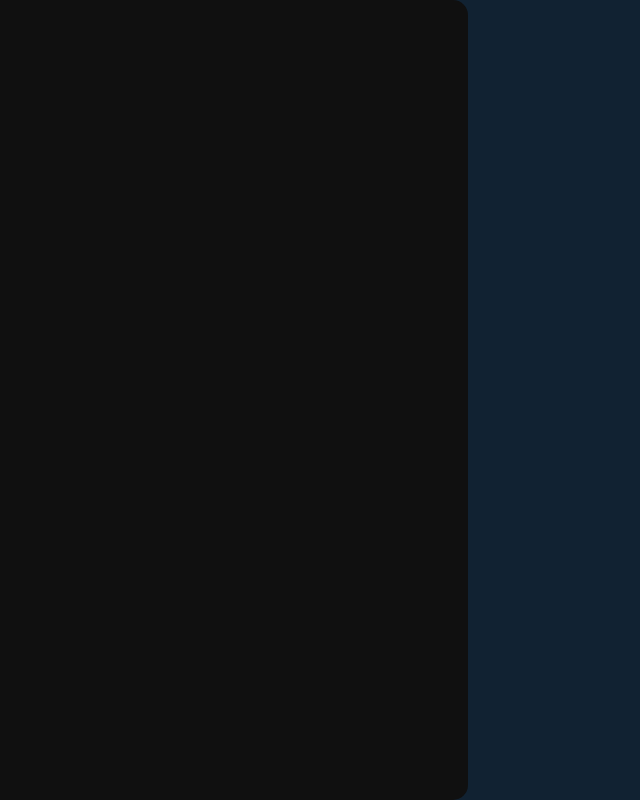
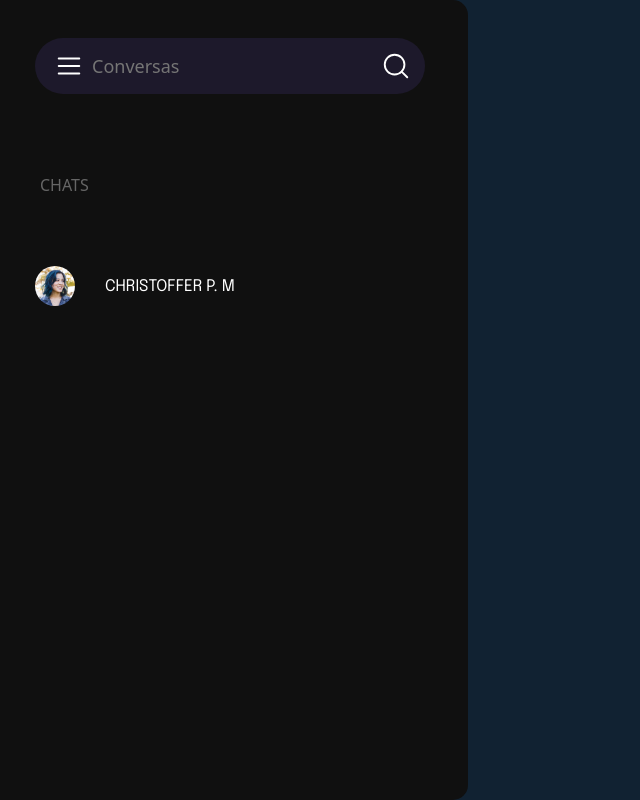
Before and after one commit to Igornalves/legacy-ai-view, a React (Vite) app: page /home in a window 1280 px wide. Shown: the whole page, without its empty margins (0-640 px from the left). Built offline with nearby package versions, Linux system fonts and the light colour scheme.

Commit message:
adcionando o componentes na aplicacao na pagina home

```diff
--- a/index.html
+++ b/index.html
@@ -10,6 +10,7 @@
     <meta name="viewport" content="width=device-width, initial-scale=1.0" />
 
     <link href="https://fonts.googleapis.com/css2?family=Epilogue&display=swap" rel="stylesheet" />
+
     <link href="https://fonts.googleapis.com/css2?family=Inter:opsz@14..32&display=swap"  rel="stylesheet" />
 
     <title>Legacy AI</title>
--- /dev/null
+++ b/src/componentes/AccontsUser/intex.tsx
@@ -0,0 +1,23 @@
+import {
+    ConteinerDiv,
+    Images,
+    Text
+} from "./styles";
+
+import img from '../../assets/2f9ba115c7d5cc790cc48a457815fb67.png'
+
+interface AccontsUserProps {
+    name: string
+    img?: string
+}
+
+export default function AccontsUser({ name }: AccontsUserProps) {
+    return (
+        <ConteinerDiv>
+            <Images src={img} alt=""/>
+            <Text>
+                {name}
+            </Text>
+        </ConteinerDiv>
+    );
+}
--- /dev/null
+++ b/src/componentes/AccontsUser/styles.ts
@@ -0,0 +1,20 @@
+import styled from "styled-components";
+
+export const ConteinerDiv = styled.div`
+    width: 200px;
+    height: 20px;
+    display: flex;
+    align-items: center;
+
+    gap: 30px;
+`
+
+export const Images = styled.img`
+    width: 40px;
+    height: 40px;
+    border-radius: 90px;
+`
+
+export const Text = styled.text`
+    color: white;
+`
--- /dev/null
+++ b/src/componentes/ChatsAPPs/intex.tsx
@@ -0,0 +1,8 @@
+
+export default function ChatsAPPs() {
+    return(
+        <div>
+
+        </div>
+    );
+}
--- /dev/null
+++ b/src/componentes/ChatsAPPs/styles.ts
@@ -0,0 +1,5 @@
+import styled from "styled-components";
+
+export const ConteinerDev = styled.div`
+
+`
--- a/src/componentes/SearchBar/intex.tsx
+++ b/src/componentes/SearchBar/intex.tsx
@@ -1,9 +1,12 @@
-import { ConteinerDiv } from "./styles";
+import { List, MagnifyingGlass } from "phosphor-react";
+import { ConteinerDiv, InputConversas } from "./styles";
 
 export default function SearchBar() {
     return(
         <ConteinerDiv>
-
+            <List size={30} color="#fff"/>
+            <InputConversas placeholder="Conversas"/>
+            <MagnifyingGlass size={30} color="#fff" />
         </ConteinerDiv>
     );
 }
--- a/src/componentes/SearchBar/styles.ts
+++ b/src/componentes/SearchBar/styles.ts
@@ -1,9 +1,29 @@
 import styled from "styled-components";
 
 export const ConteinerDiv = styled.div`
-
+    width: 390px;
+    height: 56px;
+    margin-top: 38px;
+    gap: 4px;
+    border-radius: 28px;
+    display: flex;
+    align-items: center;
+    padding-left: 19px;
+    background: ${props => props.theme['gray-500']};
 `
 
 export const InputConversas = styled.input`
+    height: 5vh;
+    width: 285px;
+    margin-left: 4px;
+    /* background-color: red; */
+    background: transparent;
+    border: 0;
+    font-size: 18px;
+    font-family: system-ui, -apple-system, BlinkMacSystemFont, 'Segoe UI', Roboto, Oxygen, Ubuntu, Cantarell, 'Open Sans', 'Helvetica Neue', sans-serif;
 
+    &:focus {
+        color: ${props => props.theme['white']};
+        outline: none;
+    }
 `
--- a/src/pages/home/intex.tsx
+++ b/src/pages/home/intex.tsx
@@ -1,12 +1,21 @@
-import { ConteinerHome, DivRetangulo2 } from "./style";
+import AccontsUser from "../../componentes/AccontsUser/intex";
+import SearchBar from "../../componentes/SearchBar/intex";
+import {
+    ConteinerHome,
+    DivRetangulo2,
+    Text1,
+} from "./style";
 
 export default function Home() {
     return (
         <ConteinerHome>
             <DivRetangulo2>
-
+                <SearchBar/>
+                <Text1>CHATS</Text1>
+                <AccontsUser
+                    name="CHRISTOFFER P. M"
+                />
             </DivRetangulo2>
-
         </ConteinerHome>
     );
 }
--- a/src/pages/home/style.ts
+++ b/src/pages/home/style.ts
@@ -3,7 +3,6 @@ import styled from "styled-components";
 export const ConteinerHome = styled.main`
     width: 100vw;
     height: 100vh;
-
     background: ${props => props.theme['gray-600']};
 `
 
@@ -11,6 +10,17 @@ export const DivRetangulo2 = styled.div`
     width: 468px;
     height: 100vh;
     border-radius: 0px 15px 15px 0px;
-
+    display: flex;
+    gap: 80px;
+    padding-left: 35px;
+    /* justify-content: center; */
+    flex-direction: column;
     background: ${props => props.theme["gray-100"]};
 `
+
+export const Text1 = styled.text`
+    color: ${props => props.theme["gray-300"]};
+    font-size: 16px;
+    margin-left: 5px;
+    font-family: system-ui, -apple-system, BlinkMacSystemFont, 'Segoe UI', Roboto, Oxygen, Ubuntu, Cantarell, 'Open Sans', 'Helvetica Neue', sans-serif;
+`
--- a/src/styles/global.ts
+++ b/src/styles/global.ts
@@ -11,6 +11,7 @@ export const GlobalStyle = createGlobalStyle`
         background-color: ${props => props.theme['']};
         color: ${props => props.theme['gray-100']};
         -webkit-font-smoothing: antialiased;
+        font-family: 'Epilogue', 'Inter', sans-serif;
     }
 
 
```
Also changed, not shown: src/assets/2f9ba115c7d5cc790cc48a457815fb67.png (added).
